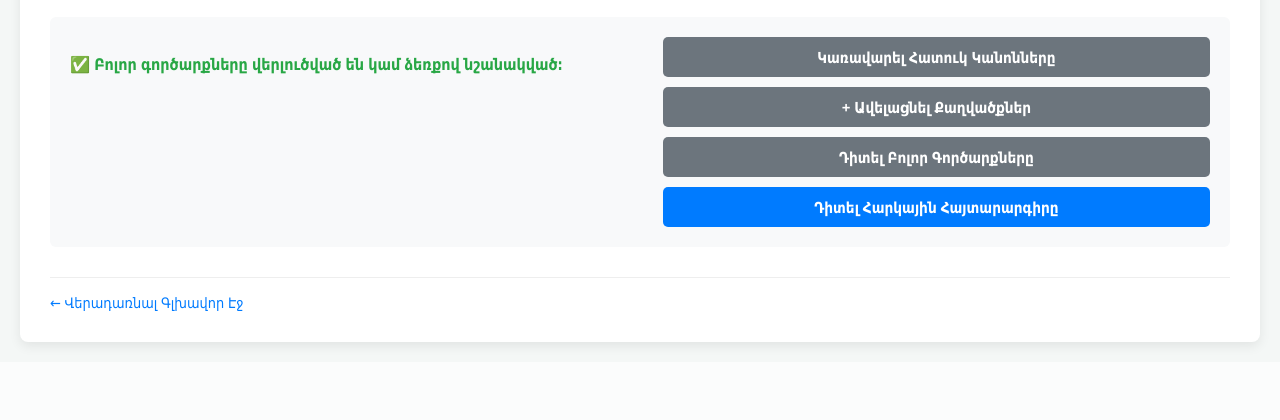
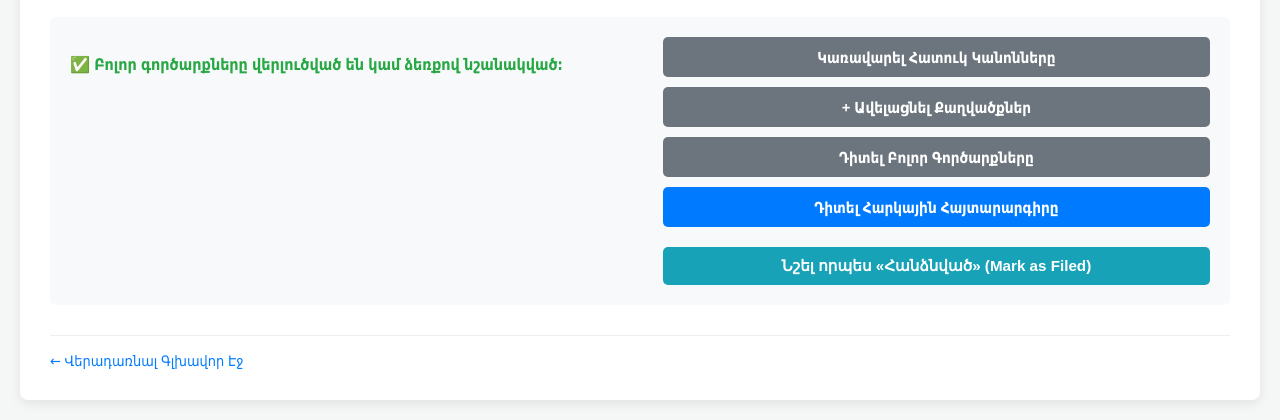
Before and after one commit to thehappydev393/TaxDeclaration, a Django app: page /declaration/1/ in a window 1280 px wide. Shown: the part 694-1114 px from the top of the page. Before the commit the page ends 1043 px from the top, so only its background shows below. Run offline with Django 5.2, Linux system fonts and the light colour scheme; a user stored in the database is signed in; tables that the repository leaves empty hold one stand-in row (values such as "Sample post"); data that the repository does not hold is empty.

Commit message:
Declaration status updates

```diff
--- a/tax_processor/templates/tax_processor/declaration_detail.html
+++ b/tax_processor/templates/tax_processor/declaration_detail.html
@@ -138,6 +138,14 @@
             <a href="{% url 'tax_report' declaration_id=declaration.pk %}" class="btn btn-primary">
                 Դիտել Հարկային Հայտարարգիրը {# View Tax Report #}
             </a>
+            {% if declaration.status != 'FILED' %}
+            <form action="{% url 'mark_declaration_filed' declaration_id=declaration.pk %}" method="post" onsubmit="return confirm('Are you sure you want to mark this declaration as FILED? This should only be done after submitting to the tax authority.');">
+                {% csrf_token %}
+                <button type="submit" class="btn" style="background-color: #17a2b8; color: white; margin-top: 10px;">
+                    Նշել որպես «Հանձնված» (Mark as Filed)
+                </button>
+            </form>
+            {% endif %}
         </div>
     </div>
 
--- a/tax_processor/urls.py
+++ b/tax_processor/urls.py
@@ -15,6 +15,7 @@ urlpatterns = [
     path('report/<int:declaration_id>/', views.tax_report, name='tax_report'),
     path('declaration/<int:declaration_id>/transactions/', views.all_transactions_list, name='all_transactions_list'),
     path('transaction/<int:transaction_id>/edit/', views.edit_transaction, name='edit_transaction'),
+    path('declaration/<int:declaration_id>/mark_filed/', views.mark_declaration_filed, name='mark_declaration_filed'),
 
     # 3. Review Queues (Manual Resolution)
     path('review/', views.review_queue, name='review_queue'), # Global queue
--- a/tax_processor/views.py
+++ b/tax_processor/views.py
@@ -42,6 +42,36 @@ def is_superadmin(user):
 
 def is_permitted_user(user):
     return user.is_authenticated and hasattr(user, 'profile') and user.profile.role in ['SUPERADMIN', 'REGULAR_USER']
+
+def _update_declaration_status(declaration_id):
+    """
+    Checks if all income transactions are assigned and updates declaration status.
+    Called after any action that might change transaction assignments.
+    """
+    try:
+        declaration = Declaration.objects.get(pk=declaration_id)
+
+        # We only care about unassigned INCOME transactions
+        unassigned_count = Transaction.objects.filter(
+            statement__declaration=declaration,
+            declaration_point__isnull=True,
+            is_expense=False
+        ).count()
+
+        if unassigned_count == 0:
+            # If no unassigned items, and status is DRAFT, mark as complete
+            if declaration.status == 'DRAFT':
+                declaration.status = 'ANALYSIS_COMPLETE'
+                declaration.save()
+        else:
+            # If there are unassigned items, and status was complete, revert to draft
+            if declaration.status == 'ANALYSIS_COMPLETE':
+                declaration.status = 'DRAFT'
+                declaration.save()
+            # If status is FILED, we leave it alone.
+
+    except Declaration.DoesNotExist:
+        pass # Should not happen if called correctly
 
 # -----------------------------------------------------------
 # 2. DATA INGESTION & DECLARATION MGMT
@@ -123,6 +153,12 @@ def add_statements_to_declaration(request, declaration_id):
                         messages.success(request, f"Ֆայլ {uploaded_file.name}: {message}")
                     else:
                         messages.error(request, f"Ֆայլ {uploaded_file.name}: {message}")
+
+                if total_imported > 0 and declaration.status != 'DRAFT':
+                    declaration.status = 'DRAFT'
+                    declaration.save()
+                    messages.info(request, "New transactions added. Status reset to DRAFT.")
+
                 if total_imported > 0:
                     messages.success(request, f"Բեռնումն ավարտված է։ Ընդհանուր {total_imported} նոր գործարք ավելացվել է '{declaration.name}'-ին։")
                 elif files_processed > 0:
@@ -199,6 +235,8 @@ def run_declaration_analysis(request, declaration_id):
             hint_count = generate_analysis_hints(declaration.pk)
             messages.success(request, f"Generated {hint_count} new analysis hints.")
 
+        _update_declaration_status(declaration.pk)
+
     except Exception as e:
         messages.error(request, f"A critical error occurred during analysis: {e}")
         traceback.print_exc()
@@ -239,6 +277,8 @@ def run_analysis_pending(request, declaration_id):
             messages.info(request, "Running pattern analysis for hints...")
             hint_count = generate_analysis_hints(declaration.pk)
             messages.success(request, f"Generated {hint_count} new analysis hints.")
+
+        _update_declaration_status(declaration.pk)
 
     except Exception as e:
         messages.error(request, f"A critical error occurred during pending analysis: {e}")
@@ -825,6 +865,7 @@ def resolve_transaction(request, unmatched_id):
                         if action != 'propose_global': unmatched_item.rule_proposal_json = None
                         unmatched_item.save()
                         tx.save()
+                    _update_declaration_status(declaration.pk)
                     return redirect('declaration_detail', declaration_id=declaration.pk)
                 else:
                      messages.error(request, "Խնդրում ենք ուղղել նշված սխալները։")
@@ -1199,6 +1240,9 @@ def edit_transaction(request, transaction_id):
                     messages.success(request, f"Գործարքի հայտարարագրման կետը փոխվել է '{new_declaration_point.name if new_declaration_point else 'None'}'-ի։")
                 else:
                     messages.warning(request, "Փոփոխություններ չեն կատարվել։")
+
+                _update_declaration_status(declaration.pk)
+
             return redirect('all_transactions_list', declaration_id=declaration.pk)
         else:
              messages.error(request, "Խնդրում ենք ուղղել սխալները։")
@@ -1590,9 +1634,13 @@ def scope_rule_delete(request, rule_id, declaration_id=None):
     messages.success(request, f"Scope Rule '{rule_name}' successfully deleted.")
     return redirect(list_url_name, **url_kwargs)
 
+# -----------------------------------------------------------
+# 11. HINT VIEWS (NEW)
+# -----------------------------------------------------------
 @user_passes_test(is_permitted_user)
 @require_POST
 def dismiss_hint(request, hint_id):
+    # ... (existing view) ...
     hint_query = Q(pk=hint_id)
     if not is_superadmin(request.user):
         hint_query &= Q(declaration__created_by=request.user)
@@ -1605,3 +1653,22 @@ def dismiss_hint(request, hint_id):
     messages.info(request, f"Hint '{hint.title}' dismissed.")
 
     return redirect('review_queue_declaration', declaration_id=hint.declaration.id)
+
+# --- NEW: Mark as Filed View ---
+@user_passes_test(is_permitted_user)
+@require_POST
+def mark_declaration_filed(request, declaration_id):
+    declaration_qs = filter_declarations_by_user(request.user)
+    declaration = get_object_or_404(declaration_qs, pk=declaration_id)
+
+    # You can only file a complete declaration
+    if declaration.status == 'ANALYSIS_COMPLETE':
+        declaration.status = 'FILED'
+        declaration.save()
+        messages.success(request, f"Declaration '{declaration.name}' has been marked as FILED.")
+    elif declaration.status == 'FILED':
+        messages.warning(request, "Declaration is already marked as FILED.")
+    else:
+        messages.error(request, "Only declarations with status 'Analysis Complete' can be marked as Filed.")
+
+    return redirect('declaration_detail', declaration_id=declaration.pk)
```
